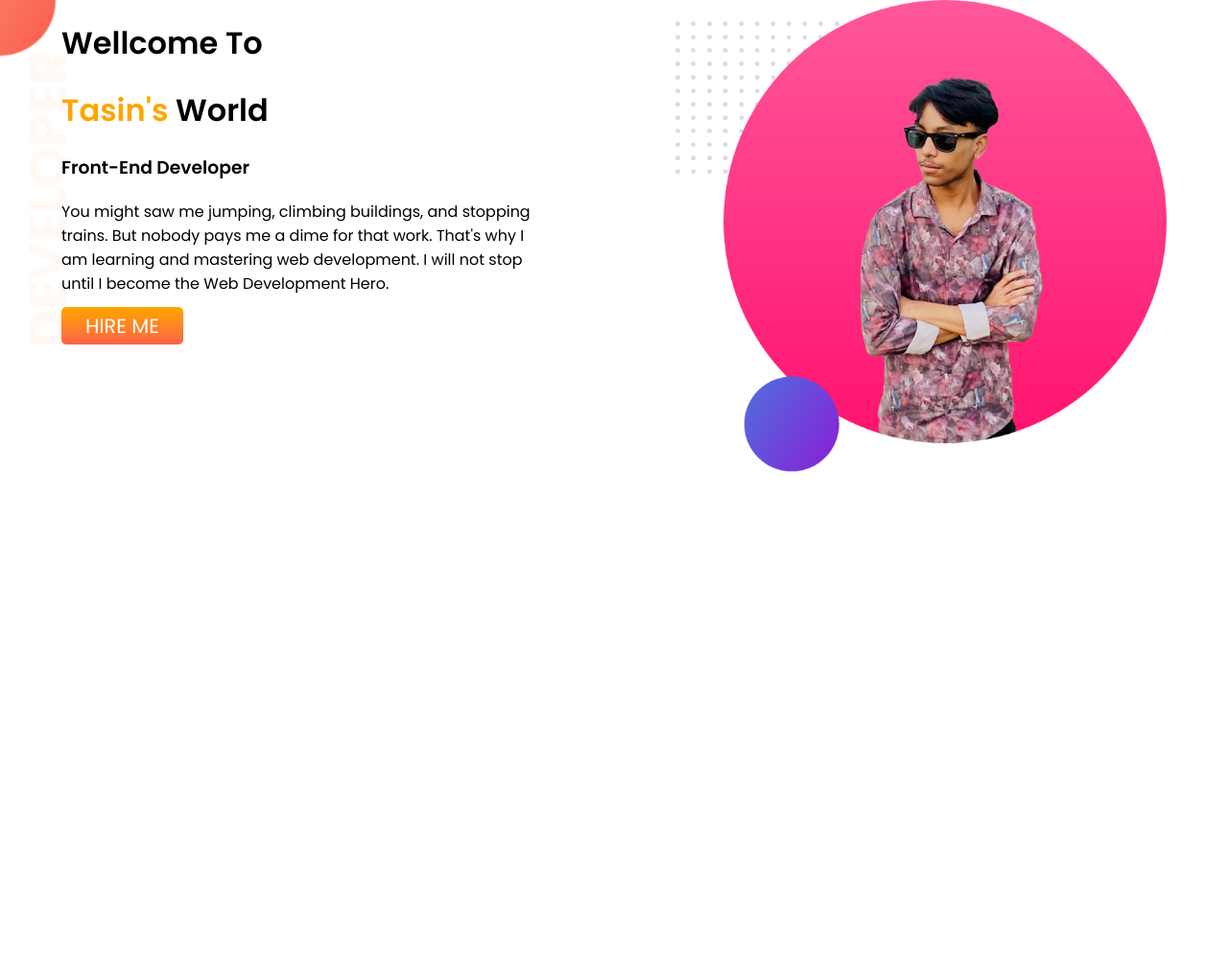
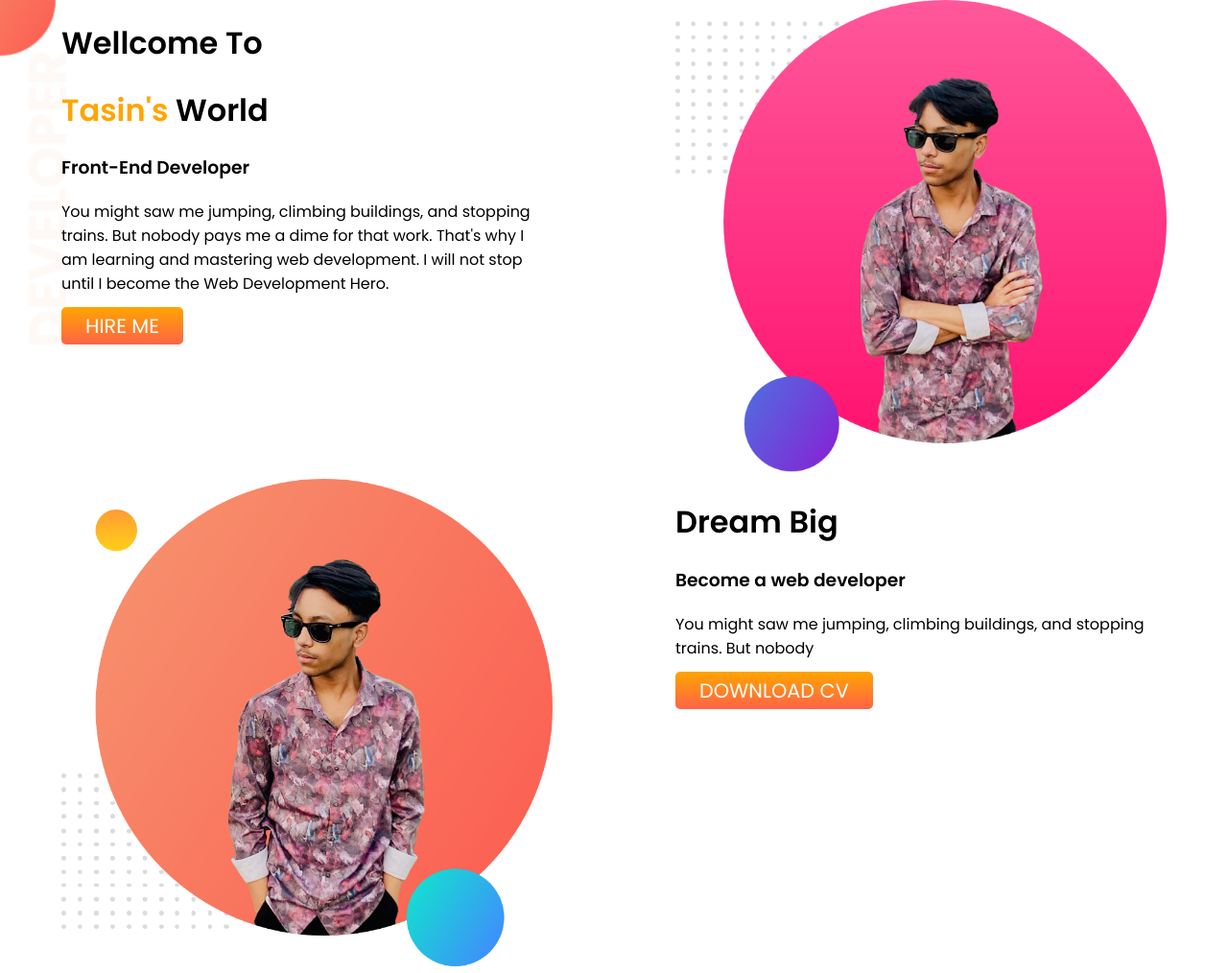
Before and after one commit to tasinahmed-dev/new-developer-portfolio, a plain HTML site: page index.html in a window 1280 px wide. Shown: the whole page at 96% size. Before the commit the page ends 800 px from the top, so only its background shows below. Drawn offline with Linux system fonts and the light colour scheme.

Commit message:
Dream Big Section Completed

```diff
--- a/index.html
+++ b/index.html
@@ -28,5 +28,20 @@
         <img src="my-bg2 (2).png" alt="photo done">
         </div>
     </div>
+    <!-- Dream-Section -->
+    <div class="Dream-Section flexible-container reverse">
+        <div class="left-content half-width">
+     <h1>Dream Big</h1>
+     <h3>Become a web developer
+
+    </h3>
+    <p>You might saw me jumping, climbing buildings, and stopping trains. But nobody
+    </p>
+    <a href="#">Download CV</a>
+        </div>
+        <div class="right-content half-width">
+        <img src="my-bg-1.png" alt="photo done">
+        </div>
+    </div>
 </body>
 </html>
--- a/style.css
+++ b/style.css
@@ -32,3 +32,8 @@ a {
     padding: 5px 25px;
     border-radius:5px ;
 }
+
+/* Dream section */
+.reverse {
+    flex-direction: row-reverse;
+}
```
